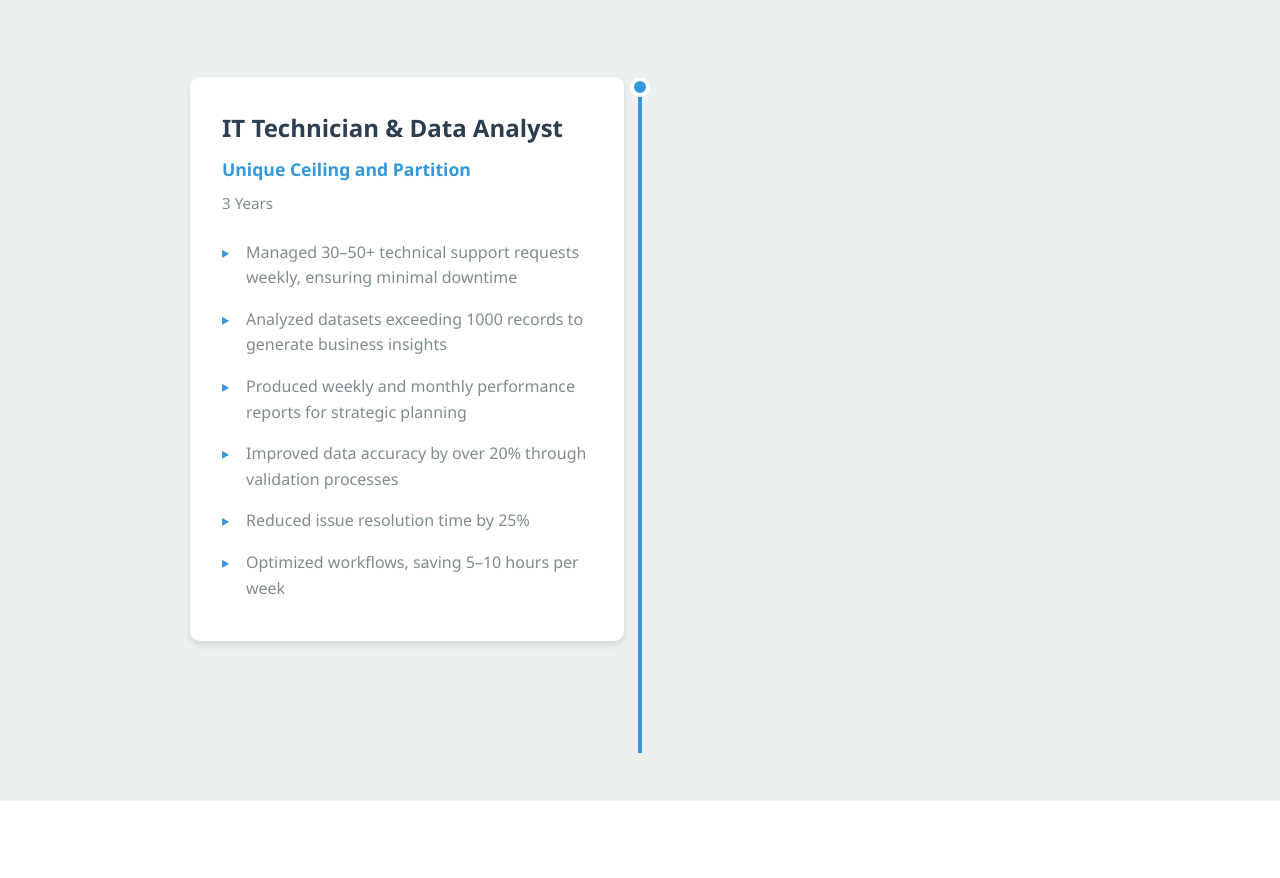
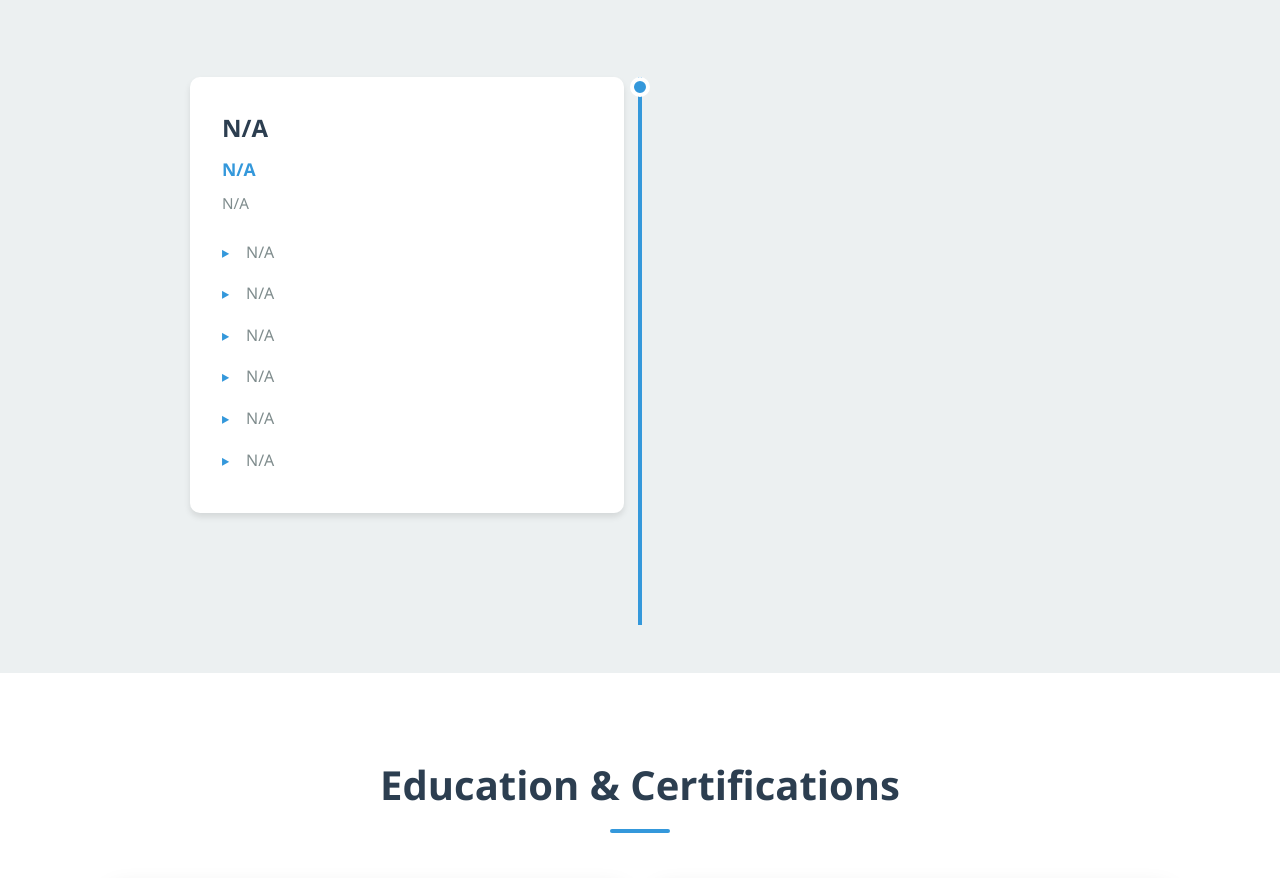
Before and after one commit to Ampfarisahomurida/MURIDA-AMPFARISAHO-PORTFOLIOO, a website: page index.html in a window 1280 px wide. Shown: the part 2583-3461 px from the top of the page. Drawn offline with Linux system fonts and the light colour scheme.

Commit message:
Add files via upload

```diff
--- a/index.html
+++ b/index.html
@@ -109,16 +109,16 @@
                 <div class="timeline-item">
                     <div class="timeline-marker"></div>
                     <div class="timeline-content">
-                        <h3>IT Technician & Data Analyst</h3>
-                        <p class="company">Unique Ceiling and Partition</p>
-                        <p class="duration">3 Years</p>
+                        <h3>N/A</h3>
+                        <p class="company">N/A</p>
+                        <p class="duration">N/A</p>
                         <ul class="responsibilities">
-                            <li>Managed 30–50+ technical support requests weekly, ensuring minimal downtime</li>
-                            <li>Analyzed datasets exceeding 1000 records to generate business insights</li>
-                            <li>Produced weekly and monthly performance reports for strategic planning</li>
-                            <li>Improved data accuracy by over 20% through validation processes</li>
-                            <li>Reduced issue resolution time by 25%</li>
-                            <li>Optimized workflows, saving 5–10 hours per week</li>
+                            <li>N/A</li>
+                            <li>N/A</li>
+                            <li>N/A</li>
+                            <li>N/A</li>
+                            <li>N/A</li>
+                            <li>N/A</li>
                         </ul>
                     </div>
                 </div>
```
